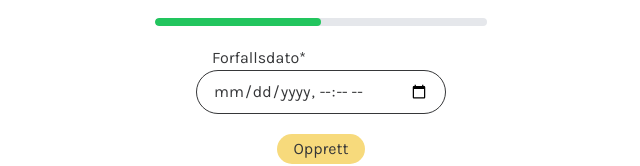
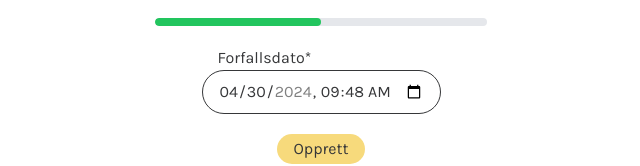
Before and after one commit to haruixu/SpareStiFrontend, a Vue app: page /sparemaal/ny in a window 1280 px wide. Shown: the part 410-576 px from the top of the page, without its empty margins (319-959 px from the left). Built offline with nearby package versions, Linux system fonts and the light colour scheme.

Commit message:
feat(goal): user can now create saving goals

```diff
--- a/src/services/authInterceptor.ts
+++ b/src/services/authInterceptor.ts
@@ -3,7 +3,10 @@ import axios, { AxiosError } from 'axios'
 import router from '@/router'
 
 const authInterceptor = axios.create({
-    baseURL: 'http://localhost:8080'
+    baseURL: 'http://localhost:8080',
+    headers: {
+        'Content-Type': 'application/json'
+    }
 })
 
 authInterceptor.interceptors.request.use(
@@ -25,7 +28,7 @@ authInterceptor.interceptors.response.use(
     },
     async (error) => {
         const originalRequest = error.config
-        if (error.response.status === 403 && !originalRequest._retry) {
+        if (error.response.status === 401 && !originalRequest._retry) {
             originalRequest._retry = true
             const refreshToken = localStorage.getItem('refreshToken')
             axios
--- a/src/views/ManageGoalView.vue
+++ b/src/views/ManageGoalView.vue
@@ -3,17 +3,18 @@ import { useRouter } from 'vue-router'
 import { computed, onMounted, ref, watch } from 'vue'
 import type { Goal } from '@/types/goal'
 import ProgressBar from '@/components/ProgressBar.vue'
-import axios from 'axios'
+import authInterceptor from '@/services/authInterceptor'
 
 const router = useRouter()
 
 const oneWeekFromNow = new Date()
 oneWeekFromNow.setDate(oneWeekFromNow.getDate() + 7)
-const minDate = oneWeekFromNow.toISOString()
+const minDate = oneWeekFromNow.toISOString().slice(0, 16)
+console.log(minDate)
 
 const thirtyDaysFromNow = new Date()
 thirtyDaysFromNow.setDate(thirtyDaysFromNow.getDate() + 30)
-const maxDate = thirtyDaysFromNow.toISOString()
+const maxDate = thirtyDaysFromNow.toISOString().slice(0, 16)
 
 const goalInstance = ref<Goal>({
     id: 0,
@@ -74,8 +75,6 @@ const submitAction = () => {
 }
 
 onMounted(() => {
-    console.log(minDate, maxDate)
-
     let id = null
 
     if (isEdit.value) {
@@ -92,12 +91,8 @@ onMounted(() => {
 const createGoal = () => {
     console.log('Creating goal', goalInstance.value)
 
-    axios
-        .post('http://localhost:8080/users/me/goals', goalInstance.value, {
-            headers: {
-                Authorization: `Bearer ${sessionStorage.getItem('accessToken')}`
-            }
-        })
+    authInterceptor
+        .post('/users/me/goals', goalInstance.value, {})
         .then((response) => {
             console.log(response.data)
             return router.push({ name: 'goals' })
@@ -110,7 +105,7 @@ const createGoal = () => {
 const updateGoal = () => {
     console.log('Updating goal', goalInstance.value)
 
-    axios
+    authInterceptor
         .put(`http://localhost:8080/users/me/goals/${goalInstance.value.id}`, goalInstance.value, {
             headers: {
                 Authorization: `Bearer ${sessionStorage.getItem('accessToken')}`
```
